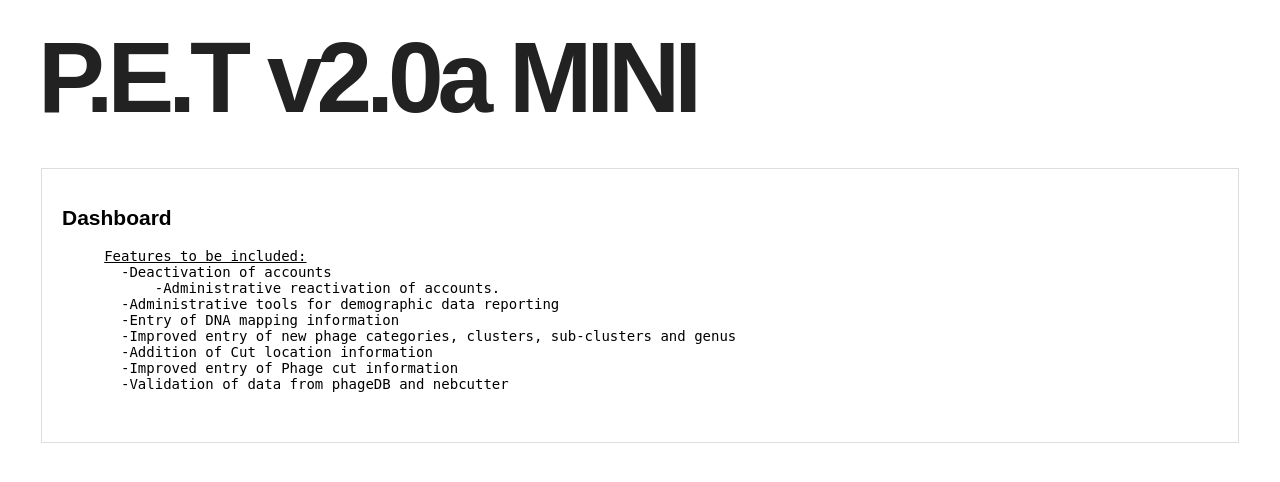
After one commit to ulmpet/Capstone, a PHP site: template application/view/dashboard/dashboard.php in a window 1280 px wide. The commit adds this page. Shown: the top 482 px of the page. Run offline with PHP 8.4, Linux system fonts and the light colour scheme; the template is opened without the code that fills it, so the values that code supplies are empty; some libraries are stand-ins or nearby versions.

Commit message:
Created dashboard.php
Also added Dashboard button to Nav.php

```diff
--- /dev/null
+++ b/application/view/dashboard/dashboard.php
@@ -0,0 +1,14 @@
+<div class="container">
+    <h2>Dashboard</h2>
+    <pre>
+     <u><bold>Features to be included:</bold></u>
+       -Deactivation of accounts
+	   -Administrative reactivation of accounts.
+       -Administrative tools for demographic data reporting
+       -Entry of DNA mapping information
+       -Improved entry of new phage categories, clusters, sub-clusters and genus
+       -Addition of Cut location information
+       -Improved entry of Phage cut information
+       -Validation of data from phageDB and nebcutter
+ </pre>
+</div>
```
Also changed, not shown: application/view/_templates/nav.php (+5 -4 lines).
